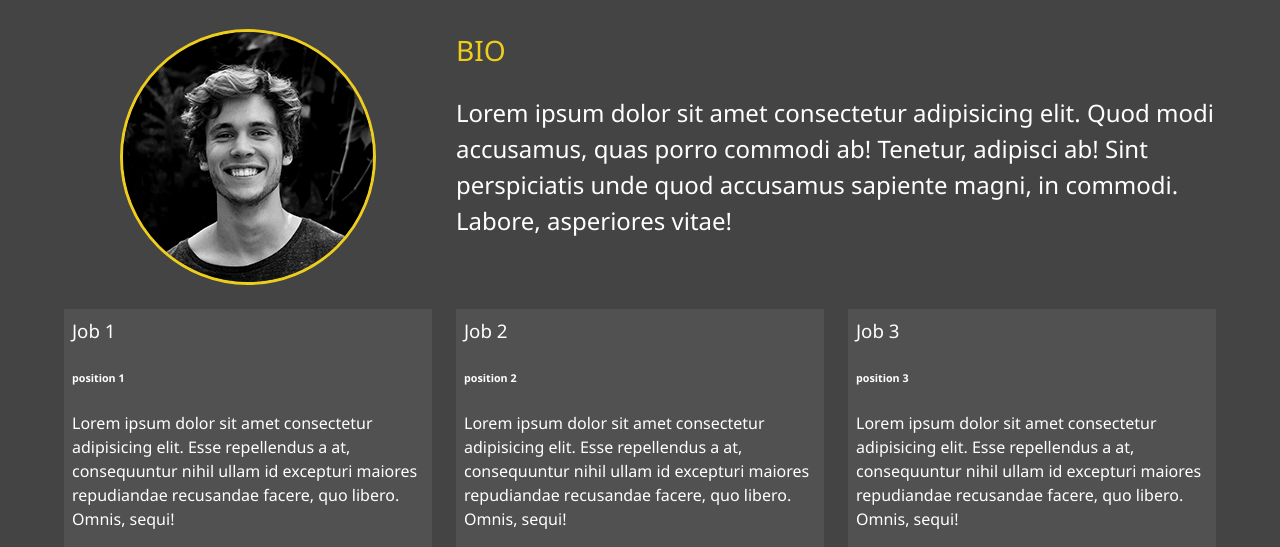
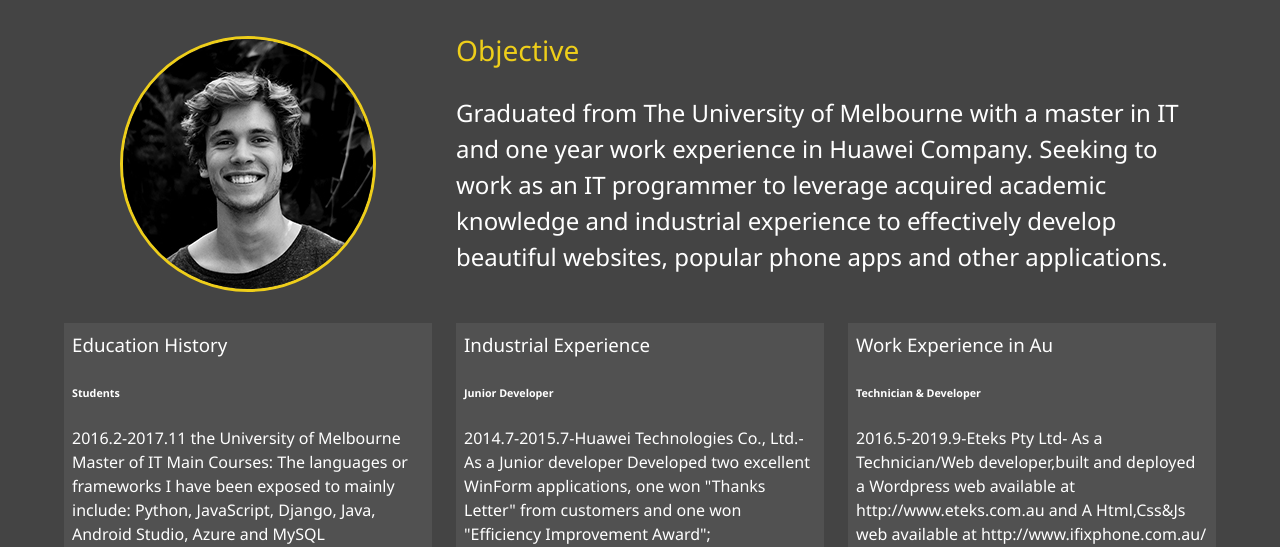
Before and after one commit to leilei180827/portfolio, a website: page dist/about.html in a window 1280 px wide. Shown: the part 253-800 px from the top of the page. Drawn offline with Linux system fonts and the light colour scheme.

Commit message:
customize

```diff
--- a/dist/about.html
+++ b/dist/about.html
@@ -45,39 +45,41 @@
       <div class="about-info">
         <img src="images/portrait.jpg" alt="Leilei" class="about-image" />
         <div class="about-bio">
-          <h3 class="text-secondary">BIO</h3>
+          <h3 class="text-secondary">Objective</h3>
           <p>
-            Lorem ipsum dolor sit amet consectetur adipisicing elit. Quod modi
-            accusamus, quas porro commodi ab! Tenetur, adipisci ab! Sint
-            perspiciatis unde quod accusamus sapiente magni, in commodi. Labore,
-            asperiores vitae!
+            Graduated from The University of Melbourne with a master in IT and
+            one year work experience in Huawei Company. Seeking to work as an IT
+            programmer to leverage acquired academic knowledge and industrial
+            experience to effectively develop beautiful websites, popular phone
+            apps and other applications.
           </p>
         </div>
         <div class="job job-1">
-          <h3>Job 1</h3>
-          <h6>position 1</h6>
+          <h3>Education History</h3>
+          <h6>Students</h6>
           <p>
-            Lorem ipsum dolor sit amet consectetur adipisicing elit. Esse
-            repellendus a at, consequuntur nihil ullam id excepturi maiores
-            repudiandae recusandae facere, quo libero. Omnis, sequi!
+            2016.2-2017.11 the University of Melbourne Master of IT Main
+            Courses: The languages or frameworks I have been exposed to mainly
+            include: Python, JavaScript, Django, Java, Android Studio, Azure and
+            MySQL
           </p>
         </div>
         <div class="job job-2">
-          <h3>Job 2</h3>
-          <h6>position 2</h6>
+          <h3>Industrial Experience</h3>
+          <h6>Junior Developer</h6>
           <p>
-            Lorem ipsum dolor sit amet consectetur adipisicing elit. Esse
-            repellendus a at, consequuntur nihil ullam id excepturi maiores
-            repudiandae recusandae facere, quo libero. Omnis, sequi!
+            2014.7-2015.7-Huawei Technologies Co., Ltd.-As a Junior developer
+            Developed two excellent WinForm applications, one won "Thanks
+            Letter" from customers and one won "Efficiency Improvement Award";
           </p>
         </div>
         <div class="job job-3">
-          <h3>Job 3</h3>
-          <h6>position 3</h6>
+          <h3>Work Experience in Au</h3>
+          <h6>Technician & Developer</h6>
           <p>
-            Lorem ipsum dolor sit amet consectetur adipisicing elit. Esse
-            repellendus a at, consequuntur nihil ullam id excepturi maiores
-            repudiandae recusandae facere, quo libero. Omnis, sequi!
+            2016.5-2019.9-Eteks Pty Ltd- As a Technician/Web developer,built and
+            deployed a Wordpress web available at http://www.eteks.com.au and A
+            Html,Css&Js web available at http://www.ifixphone.com.au/
           </p>
         </div>
       </div>
```
Also changed, not shown: dist/index.html (+5 -6 lines), dist/work.html (+35 -21 lines), dist/images/projects/covid-19.PNG (added), dist/images/projects/eteks.PNG (added), dist/images/projects/ifixphone.PNG (added), dist/images/projects/succulent.PNG (added).
